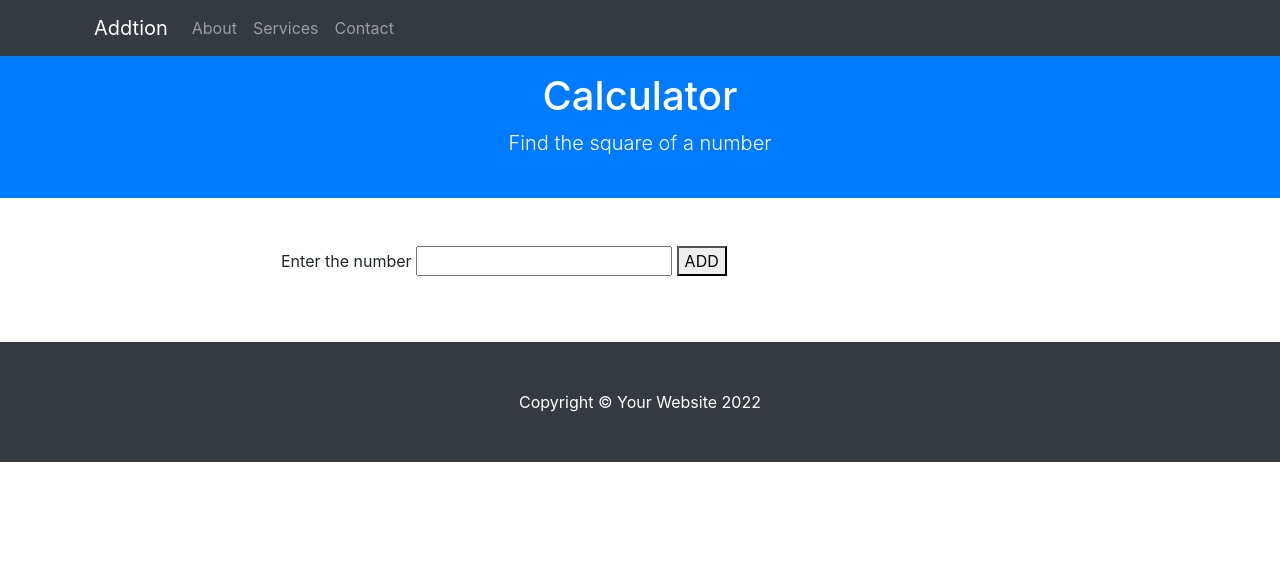
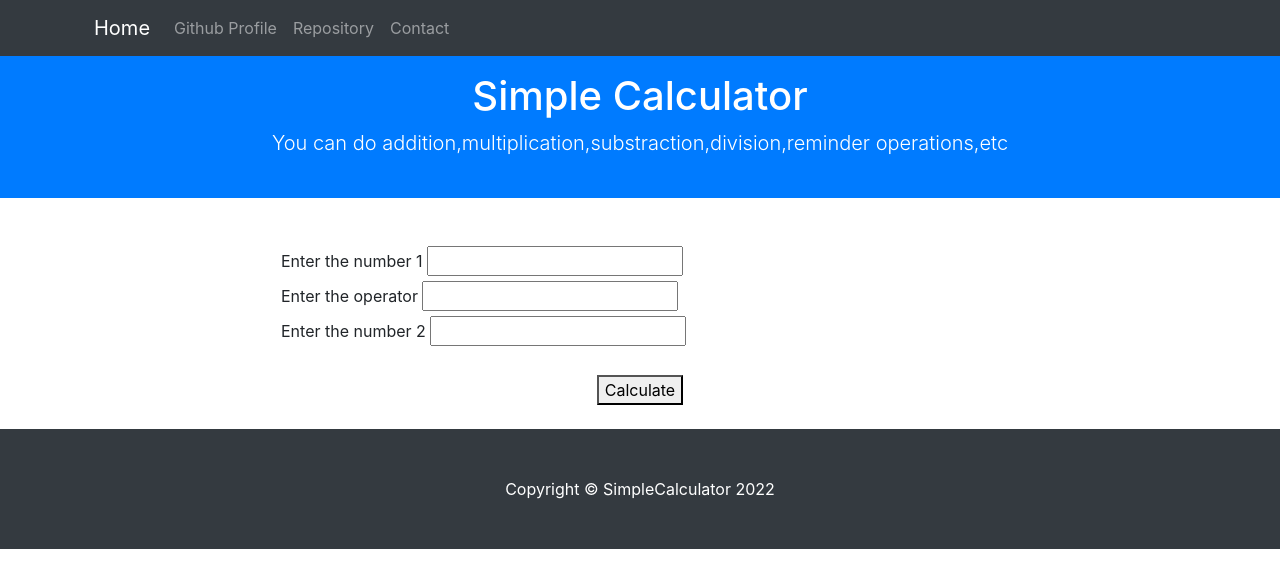
Before and after one commit to amalKuttuz/SimpleCalculator, a Django app: page / in a window 1280 px wide. Shown: the top 588 px of the page. Run offline with Django 4.2, Linux system fonts and the light colour scheme.

Commit message:
Added more operations

```diff
--- a/main/templates/home.html
+++ b/main/templates/home.html
@@ -9,11 +9,21 @@
   <input name="subbutton" id="subbutton" class="btn btn-primary" type="button" value="sub">
   <input name="multbutton" id="multbutton" class="btn btn-primary" type="button" value="mult">
   <input name="divbutton" id="divbutton" class="btn btn-primary" type="button" value="div"> {% endcomment %}
+
+
   <form method="post" action="add">
     {% csrf_token %}
-    <label>Enter the number</label>
-    <input type="text" name="search">
-    <button type="submit">ADD</button>
+    <label>Enter the number 1</label>
+    <input type="text" name="a"> <br>
+    <label>Enter the  operator </label>
+    <input type="text" name="s"> <br>
+    <label>Enter the number 2</label>
+    <input type="text" name="b">
+    <div align="center">
+      <br>
+      <button class="calculate" type="submit" >Calculate</button>
+    </div>
+    <br>
 
 </form>
 
@@ -22,4 +32,6 @@
 </div>
 
 </div>
+ <br> <br> <BR>
+
 {% endblock %}
--- a/main/templates/theme.html
+++ b/main/templates/theme.html
@@ -16,17 +16,17 @@
         <!-- Core theme CSS (includes Bootstrap)-->
         <link href="styles.css" rel="stylesheet" />
     </head>
-    <body id="page-top">
+    <body id="page-top" marginwidth="50px">
         <!-- Navigation-->
         <nav class="navbar navbar-expand-lg navbar-dark bg-dark fixed-top" id="mainNav">
             <div class="container px-4">
-                    <a class="navbar-brand" href="#page-top">Addtion</a>
+                    <a class="navbar-brand" href="/">Home</a>
                 <button class="navbar-toggler" type="button" data-bs-toggle="collapse" data-bs-target="#navbarResponsive" aria-controls="navbarResponsive" aria-expanded="false" aria-label="Toggle navigation"><span class="navbar-toggler-icon"></span></button>
                 <div class="collapse navbar-collapse" id="navbarResponsive">
                     <ul class="navbar-nav ms-auto">
-                        <li class="nav-item"><a class="nav-link" href="#about">About</a></li>
-                        <li class="nav-item"><a class="nav-link" href="#services">Services</a></li>
-                        <li class="nav-item"><a class="nav-link" href="#contact">Contact</a></li>
+                        <li class="nav-item"><a class="nav-link" href="https://github.com/amalKuttuz">Github Profile</a></li>
+                        <li class="nav-item"><a class="nav-link" href="https://github.com/amalKuttuz/SimpleCalculator">Repository</a></li>
+                        <li class="nav-item"><a class="nav-link" href="https://www.instagram.com/amal_kuttuz/">Contact</a></li>
                     </ul>
                 </div>
             </div>
@@ -39,8 +39,8 @@
                     <br>
 
 
-                <h1 class="fw-bolder">Calculator</h1>
-                <p class="lead">Find the square of a number</p>
+                <h1 class="fw-bolder">Simple Calculator</h1>
+                <p class="lead">You can do addition,multiplication,substraction,division,reminder operations,etc</p>
                 <br>
                 {% comment %} <a class="btn btn-lg btn-light" href="#about">Start Calculation!</a> {% endcomment %}
             </div>
@@ -63,7 +63,7 @@
         </section>
         <!-- Footer-->
         <footer class="py-5 bg-dark">
-            <div class="container px-4"><p class="m-0 text-center text-white">Copyright &copy; Your Website 2022</p></div>
+            <div class="container px-4"><p class="m-0 text-center text-white">Copyright &copy; SimpleCalculator 2022</p></div>
         </footer>
         <!-- Bootstrap core JS-->
         <script src="https://cdn.jsdelivr.net/npm/bootstrap@5.1.3/dist/js/bootstrap.bundle.min.js"></script>
--- a/main/views.py
+++ b/main/views.py
@@ -9,10 +9,30 @@ def add(request):
 
 
     # if(request.method=='post'):
-    search=int(request.POST['search'])
-    # try:
-    result=search*search
-    # except:
-    #     return HttpResponse("exception")
+    a=int(request.POST['a'])
+    b=int(request.POST['b'])
+    s=(request.POST['s'])
 
-    return render(request, 'results.html',{'result':result})
+    if(s=='+'):
+        result=a+b
+        return render(request, 'results.html', {'result': result})
+    elif(s=='-'):
+        result=a-b
+        return render(request, 'results.html', {'result': result})
+    elif(s=='*'):
+        result=a*b
+        return render(request, 'results.html', {'result': result})
+    elif(s=='/'):
+        result=a/b
+        return render(request, 'results.html', {'result': result})
+    elif(s=='%'):
+        result=a%b
+        return render(request, 'results.html', {'result': result})
+    elif (s == ''):
+        return HttpResponse("operator box is empty")
+
+    else:
+        return HttpResponse("Enter a valid operator")
+
+
+    # return render(request, 'results.html',{'result':result})
```
Also changed, not shown: main/templates/results.html (+5 -7 lines).
